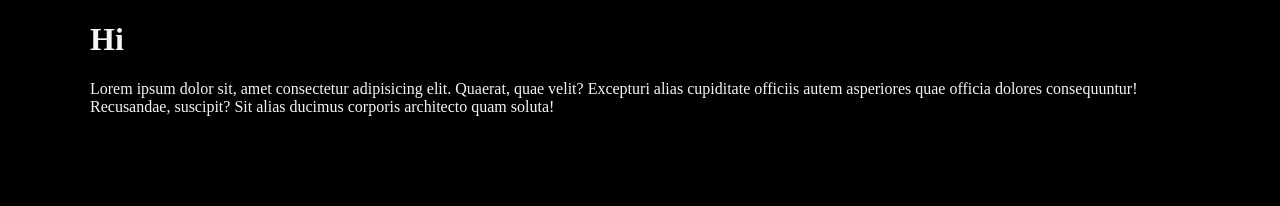
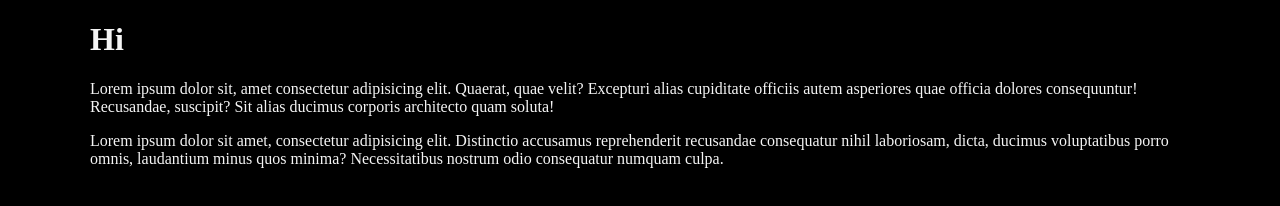
Before and after one commit to Zin-Mg-Nyunt/Project, a plain HTML site: page index.html in a window 1280 px wide. Drawn offline with Linux system fonts and the light colour scheme.

Commit message:
my commit

```diff
--- a/index.html
+++ b/index.html
@@ -15,5 +15,11 @@
       dolores consequuntur! Recusandae, suscipit? Sit alias ducimus corporis
       architecto quam soluta!
     </p>
+    <p>
+      Lorem ipsum dolor sit amet, consectetur adipisicing elit. Distinctio
+      accusamus reprehenderit recusandae consequatur nihil laboriosam, dicta,
+      ducimus voluptatibus porro omnis, laudantium minus quos minima?
+      Necessitatibus nostrum odio consequatur numquam culpa.
+    </p>
   </body>
 </html>
```
